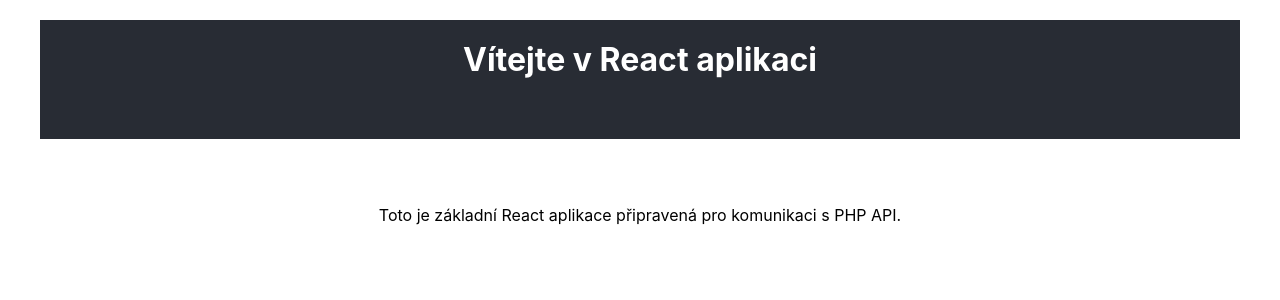
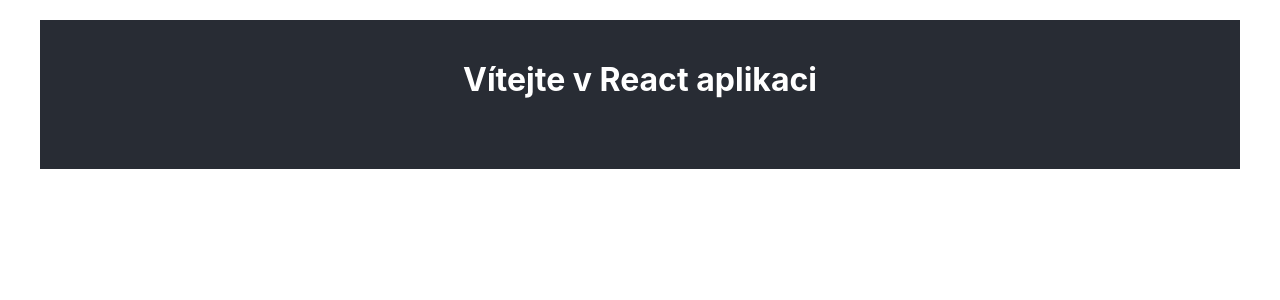
Before and after one commit to richard03/fire, a React (Create React App) app: page / in a window 1280 px wide. Shown: the top 300 px of the page. Built offline with nearby package versions, Linux system fonts and the light colour scheme.

Commit message:
App.js tidy up

```diff
--- a/src/App.js
+++ b/src/App.js
@@ -2,6 +2,91 @@
 import { GoogleOAuthProvider, GoogleLogin } from '@react-oauth/google';
 import { AuthProvider, useAuth } from './contexts/AuthContext';
 import './App.css';
+
+
+/**
+ * Hlavní komponenta aplikace
+ * @returns {JSX.Element} Vykreslená hlavní komponenta
+ */
+function App() {
+  return (
+    <GoogleOAuthProvider clientId="967451125866-u5kemj2ph7ucf36qgkrsntre674sqsjv.apps.googleusercontent.com">
+      <AuthProvider>
+        <AppContainer />
+      </AuthProvider>
+    </GoogleOAuthProvider>
+  );
+}
+
+/**
+ * Komponenta pro zobrazení hlavního obsahu
+ * @returns {JSX.Element} Hlavní obsah aplikace
+ */
+const AppContainer = () => {
+  const { user } = useAuth();
+
+  return (
+    <div className="app-container">
+      <header>
+        <Header />
+      </header>
+      <main>
+        {user ? (
+          <MainContent />
+
+        ) : (
+          <MainContentLogin />
+        )}
+      </main>
+    </div>
+  );
+};
+
+/**
+ * Komponenta pro zobrazení hlavičky
+ * @returns {JSX.Element} Hlavička aplikace
+ */
+const Header = () => {
+  const { user, logout } = useAuth();
+  return (
+    <header>
+      <h1>Vítejte v React aplikaci</h1>
+      {user && (
+        <div className="user-info">
+          <img src={user.picture} alt={user.name} className="user-avatar" />
+          <span>Vítejte, {user.name}</span>
+          <button onClick={logout} className="logout-button">
+            Odhlásit
+          </button>
+        </div>
+      )}
+    </header>
+  );
+};
+
+/**
+ * Stránka přihlášeného uživatele
+ * @returns {JSX.Element} Hlavní obsah aplikace
+ */
+const MainContent = () => {
+  return (
+    <div>
+      <h1>Vítejte v React aplikaci</h1>
+    </div>
+  );
+};
+
+/**
+ * Stránka nepřihlášeného uživatele
+ * @returns {JSX.Element} Přihlašovací komponenta
+ */
+const MainContentLogin = () => {
+  return (
+    <div>
+      <LoginButton />
+    </div>
+  );
+};
 
 /**
  * Komponenta pro zobrazení přihlašovacího tlačítka
@@ -22,48 +107,4 @@
   );
 };
 
-/**
- * Komponenta pro zobrazení hlavního obsahu
- * @returns {JSX.Element} Hlavní obsah aplikace
- */
-const MainContent = () => {
-  const { user, logout } = useAuth();
-
-  return (
-    <div className="app-container">
-      <header>
-        <h1>Vítejte v React aplikaci</h1>
-        {user ? (
-          <div className="user-info">
-            <img src={user.picture} alt={user.name} className="user-avatar" />
-            <span>Vítejte, {user.name}</span>
-            <button onClick={logout} className="logout-button">
-              Odhlásit
-            </button>
-          </div>
-        ) : (
-          <LoginButton />
-        )}
-      </header>
-      <main>
-        <p>Toto je základní React aplikace připravená pro komunikaci s PHP API.</p>
-      </main>
-    </div>
-  );
-};
-
-/**
- * Hlavní komponenta aplikace
- * @returns {JSX.Element} Vykreslená hlavní komponenta
- */
-function App() {
-  return (
-    <GoogleOAuthProvider clientId="967451125866-u5kemj2ph7ucf36qgkrsntre674sqsjv.apps.googleusercontent.com">
-      <AuthProvider>
-        <MainContent />
-      </AuthProvider>
-    </GoogleOAuthProvider>
-  );
-}
-
 export default App;
```
